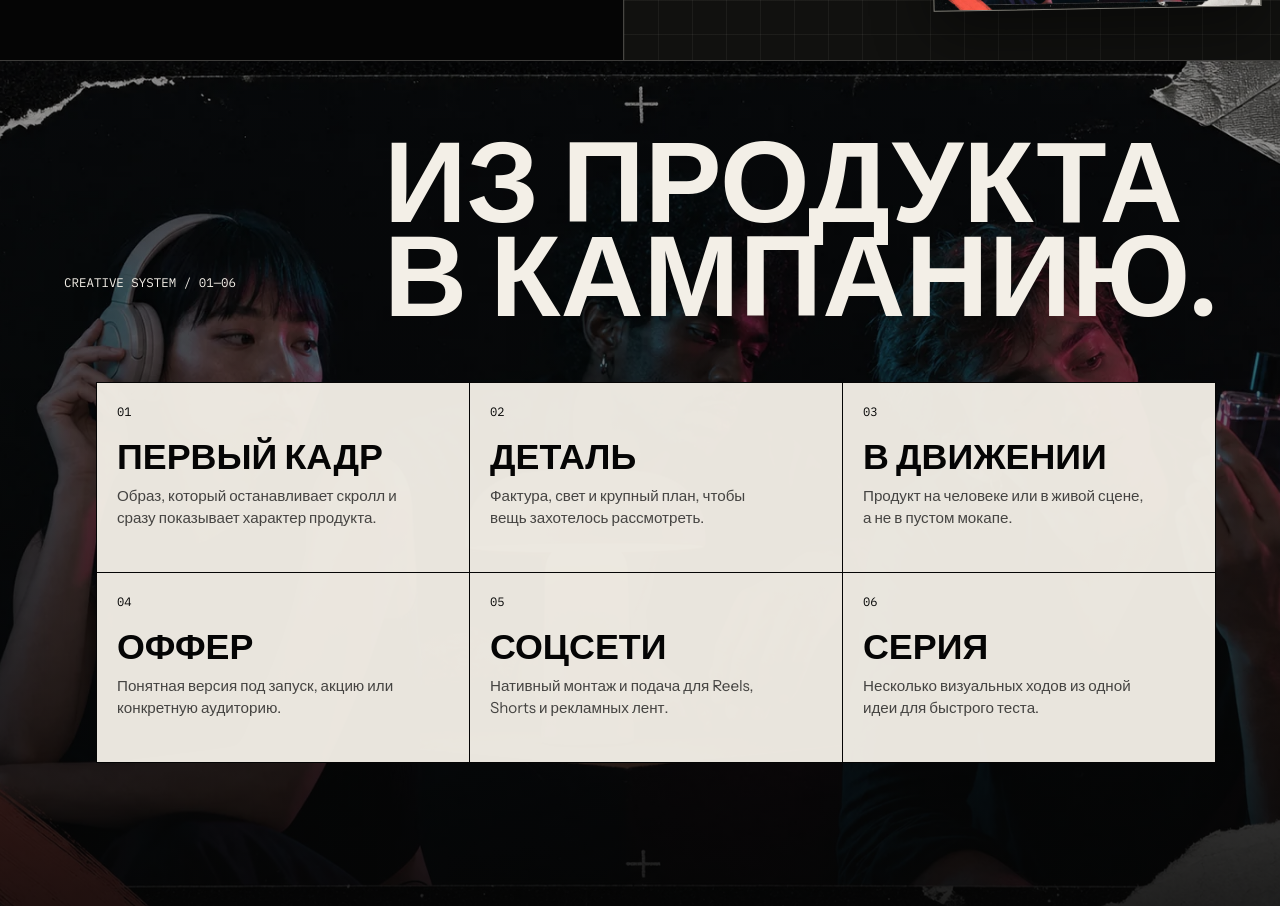
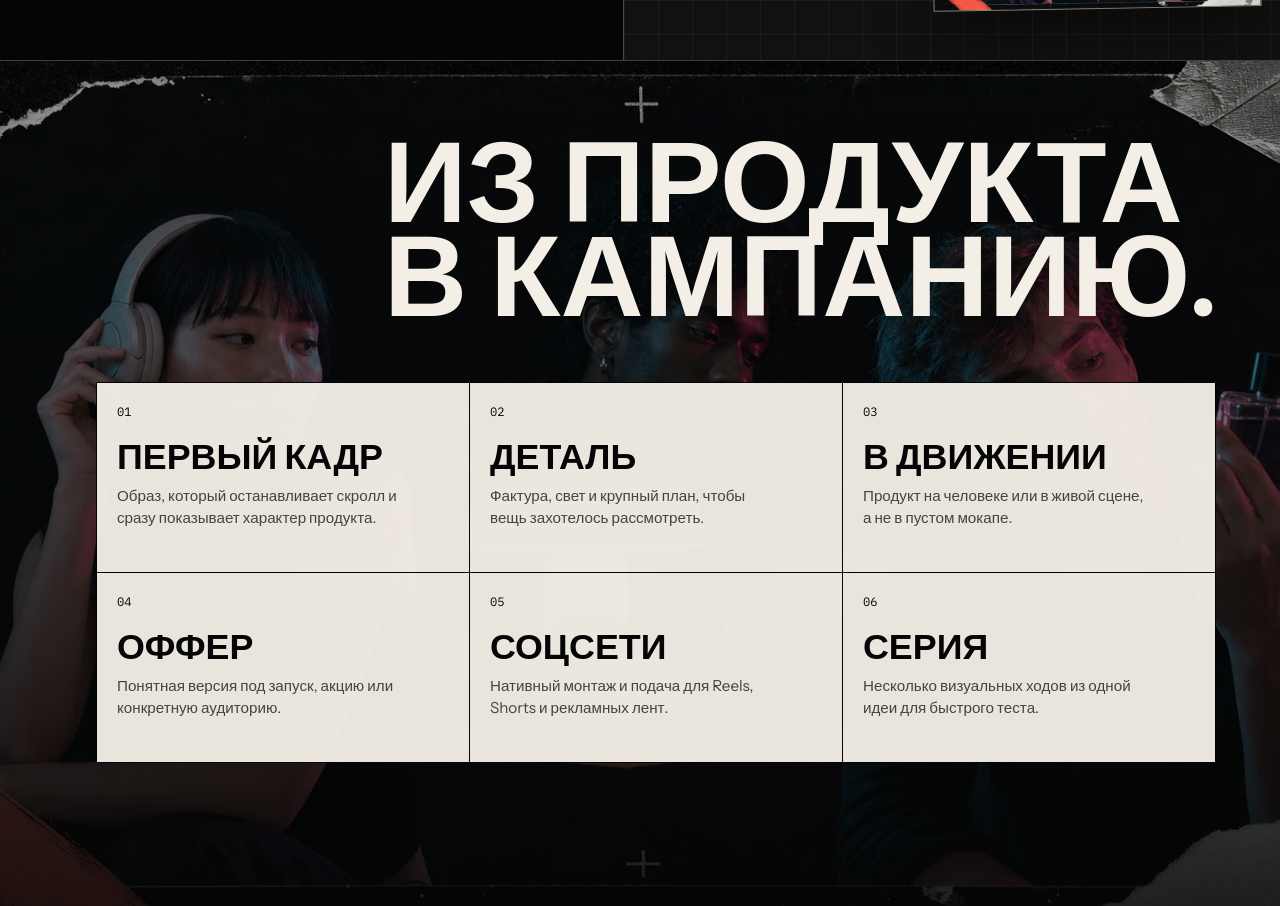
Before and after one commit to maks1son/kreoflow, a Next.js app: page / in a window 1280 px wide. Shown: the part 1480-2386 px from the top of the page. Built offline with nearby package versions, Linux system fonts and the light colour scheme; no server answers.

Commit message:
fix: remove creative system label

```diff
--- a/src/app/landing.css
+++ b/src/app/landing.css
@@ -560,7 +560,7 @@
 .kfn-system-head {
   display: flex;
   align-items: flex-end;
-  justify-content: space-between;
+  justify-content: flex-end;
   gap: 40px;
 }
 
--- a/src/app/page.tsx
+++ b/src/app/page.tsx
@@ -191,7 +191,6 @@ function FormatBoard() {
         />
       </div>
       <div className="kfn-system-head">
-        <p className="kfn-kicker">Creative system / 01—06</p>
         <h2 id="system-title">Из продукта<br />в кампанию.</h2>
       </div>
       <div className="kfn-format-grid">
```
